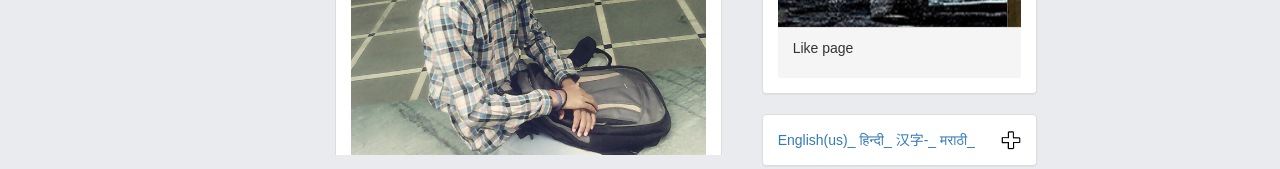
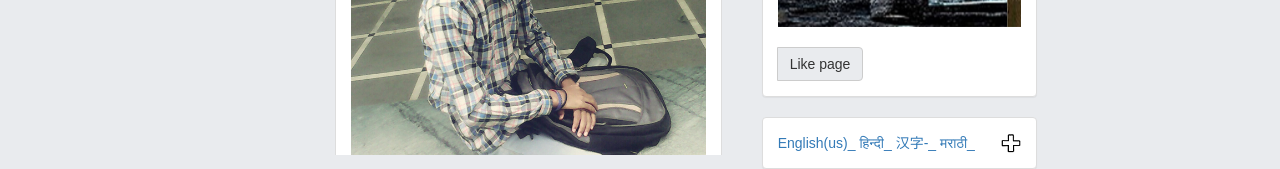
Before and after one commit to RajneeshT1/facebook_latest, a plain HTML site: page index.html in a window 1280 px wide. Shown: the part 1021-1190 px from the top of the page. Drawn offline with nearby package versions, Linux system fonts and the light colour scheme.

Commit message:
i added a button in suggested page

```diff
--- a/index.html
+++ b/index.html
@@ -451,10 +451,10 @@
 																<span class="glyphicon glyphicon-chevron-right"></span>
 																<span class="sr-only">Next</span>
 															  </a>
-															</div>
-															<div class="panel-footer">
-															<p>Like page</p>
-															</div>
+															</div><br>
+															<span class="input-group-btn">
+															 <button class="btn btn-default" type="button" style="background:#e9ebee;">Like page</button>
+													</span>
 
 													  </div>
 											</div>
```
